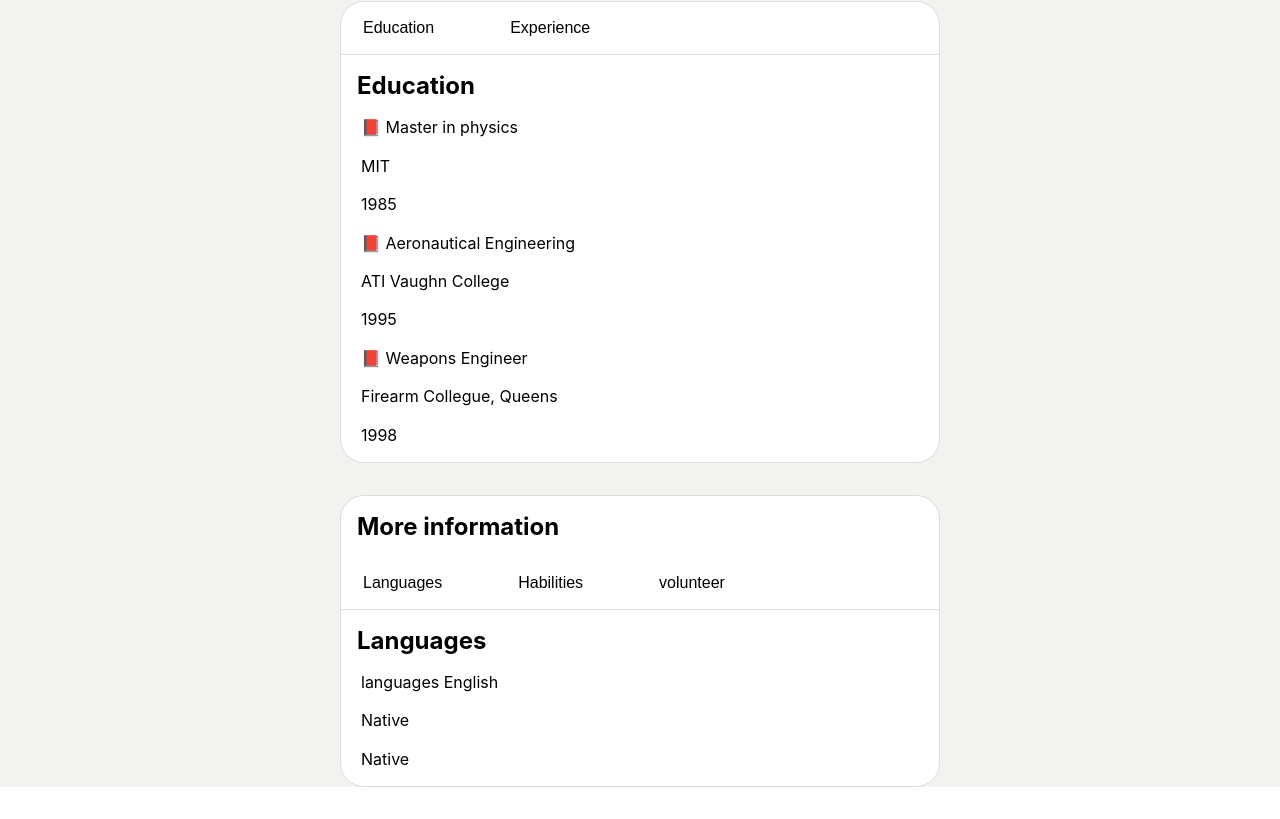
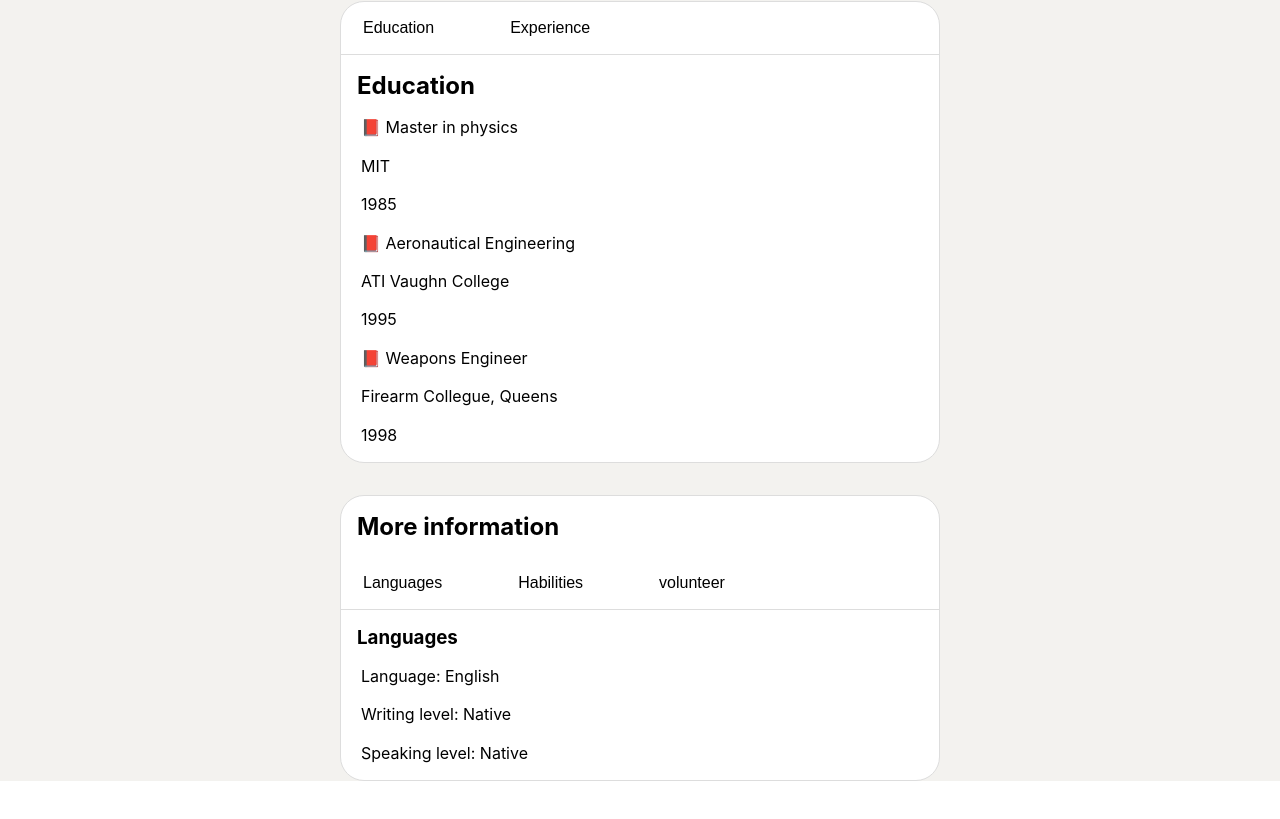
Before and after one commit to diegocastilloupgrade/react-cv-diego, a React (Create React App) app: page / in a window 1280 px wide. Shown: the part 1038-1857 px from the top of the page. Built offline with nearby package versions, Linux system fonts and the light colour scheme.

Commit message:
cambios en estilos seccion More

```diff
--- a/src/components/More.jsx
+++ b/src/components/More.jsx
@@ -10,23 +10,23 @@ const More = ({ languages, habilities, volunteer }) => {
     if (showMore === 'languages') {
       return (
         <>
-          <h2>Languages</h2>
+          <h3>Languages</h3>
           <div key='languages'>
-            <p>languages {languages.language}</p>
-            <p>{languages.wrlevel}</p>
-            <p>{languages.splevel}</p>
+            <p>Language: {languages.language}</p>
+            <p>Writing level: {languages.wrlevel}</p>
+            <p>Speaking level: {languages.splevel}</p>
           </div>
         </>
       );
     } else if (showMore === 'habilities') {
       return (
         <div className='habilities'>
-          <h2>Habilities</h2>
+          <h3>Habilities</h3>
           <ul>
             {habilities.map((item) => {
               return (
                 <li>
-                  <p className='hability'>📕 {item}</p>
+                  <p className='hability'>{item}</p>
                 </li>
               );
             })}
@@ -37,14 +37,14 @@ const More = ({ languages, habilities, volunteer }) => {
       console.log('entramos en volunteer');
       return (
         <div className='volunteer'>
-          <h2>Volunteer</h2>
+          <h3>Volunteer</h3>
           <ul>
             {volunteer.map((item) => {
               return (
                 <li>
-                  <p className='volunteer'>{item.name}</p>
-                  <p>{item.where}</p>
-                  <p>{item.description}</p>
+                  <h4 className='volunteer'>{item.name}</h4>
+                  <p className='volunteer_where'>{item.where}</p>
+                  <p className='volunteer_ desc'>{item.description}</p>
                 </li>
               );
             })}
--- a/src/components/More.scss
+++ b/src/components/More.scss
@@ -0,0 +1,2 @@
+.volunteer_where {font-style: italic;}
+.volunteer_desctiption {}
```
